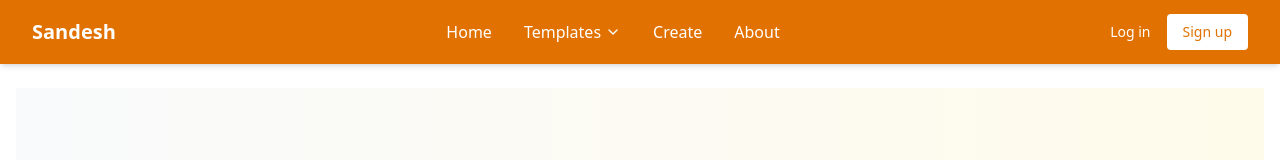
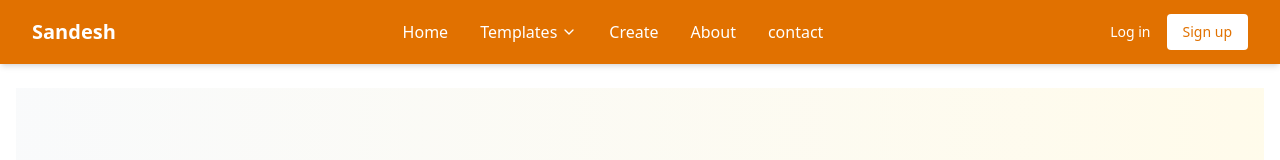
Before and after one commit to RudrakshaSingh/Sandesh2, a React (Vite) app in the folder Frontend/: page / in a window 1280 px wide. Shown: the top 160 px of the page. Built offline with nearby package versions, Linux system fonts and the light colour scheme; no server answers.

Commit message:
Added the contact us page to the Home page nav bar

```diff
--- a/Frontend/src/Components/Layout/HeaderDrawer.jsx
+++ b/Frontend/src/Components/Layout/HeaderDrawer.jsx
@@ -83,6 +83,11 @@ const HeaderDrawer = () => {
               <li>
                 <Link to="/about-us" className="text-white hover:text-amber-100 py-2 transition duration-150">
                   About
+                </Link>
+              </li>
+              <li>
+                <Link to="/contact-us" className="text-white hover:text-amber-100 py-2 transition duration-150">
+                  contact
                 </Link>
               </li>
             </ul>
```
